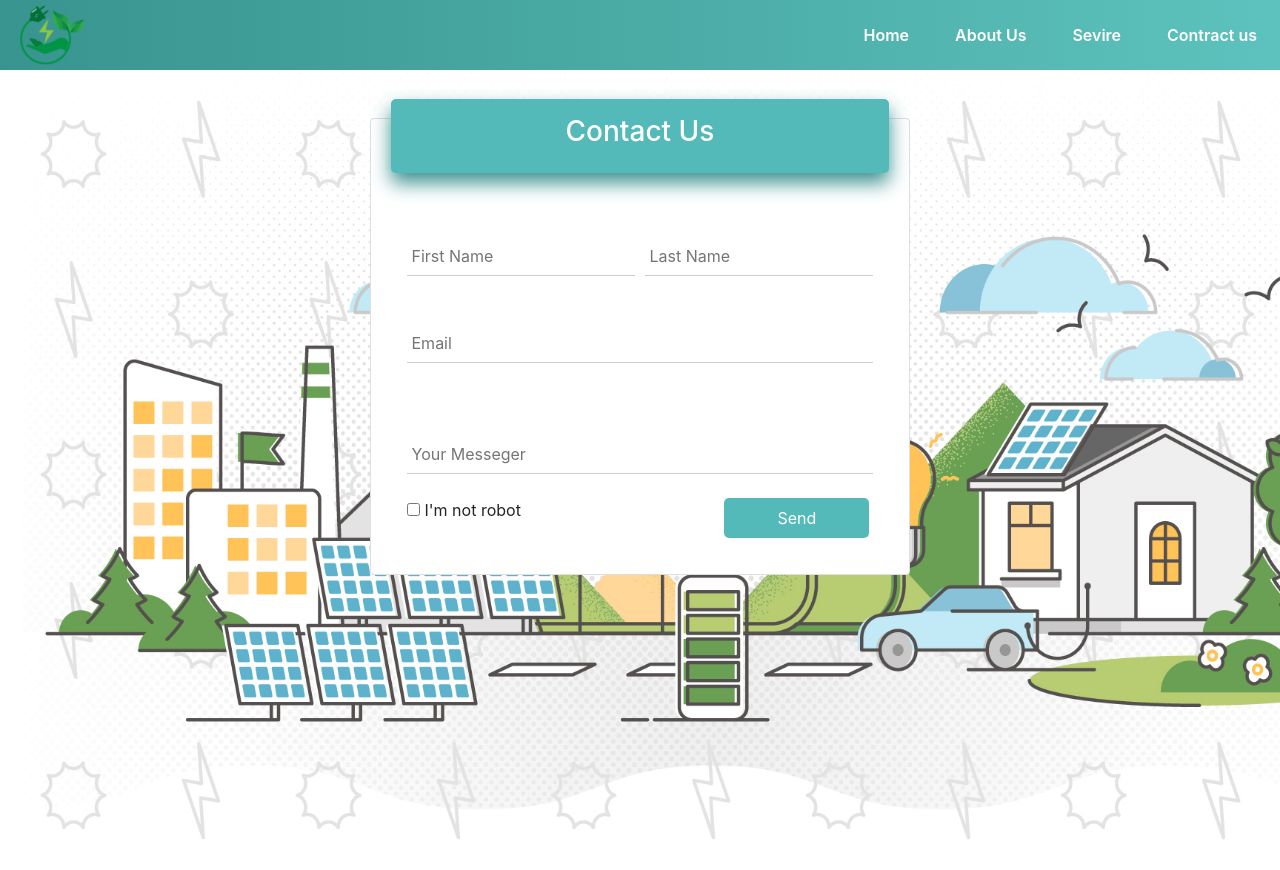
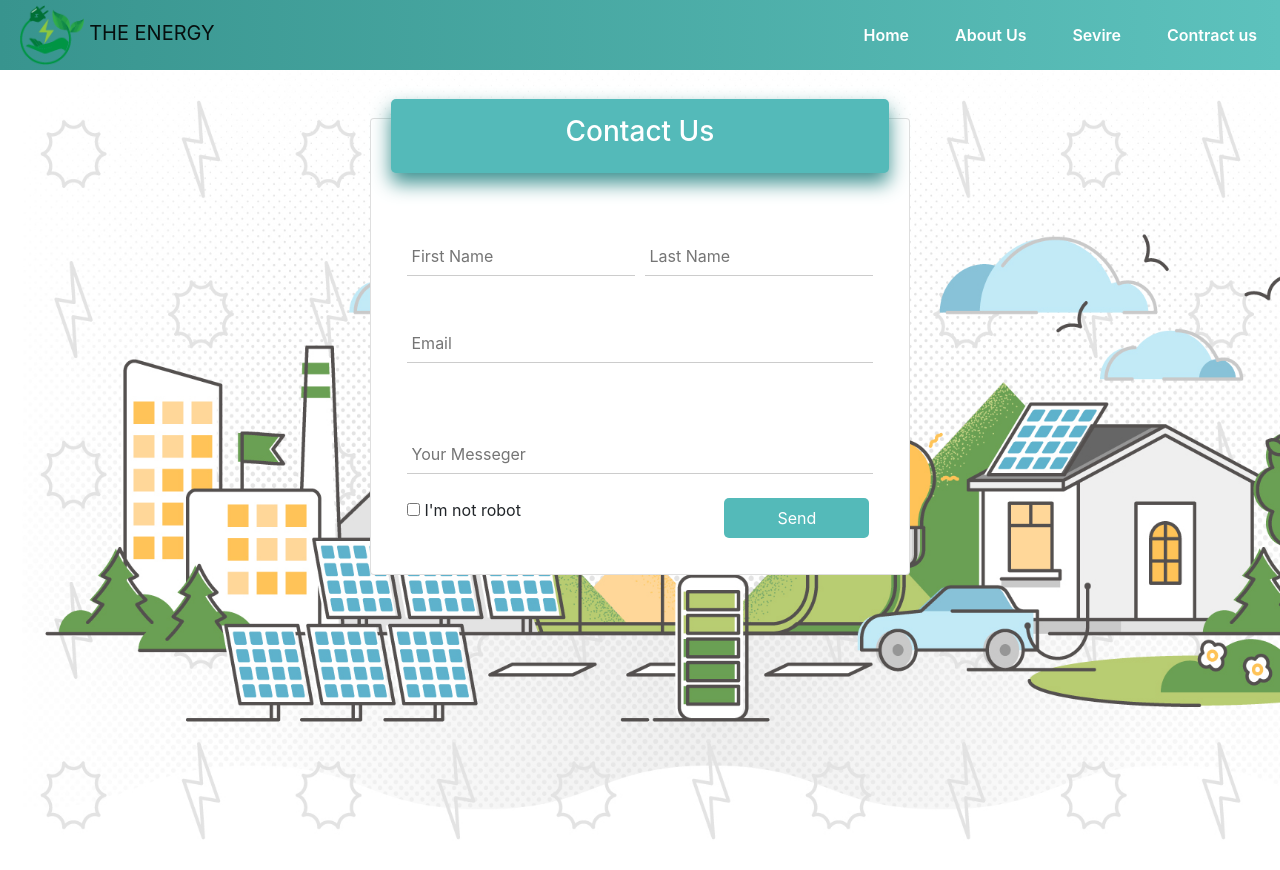
Before and after one commit to takejnguyenvy2710/tuan_di, a plain HTML site: page Contact Us.html in a window 1280 px wide. Drawn offline with nearby package versions, Linux system fonts and the light colour scheme.

Commit message:
Update Contact Us.html

```diff
--- a/Contact Us.html
+++ b/Contact Us.html
@@ -14,7 +14,7 @@
 <body>
     <section id="nav-bar">
         <nav class="navbar navbar-expand-lg navbar-light bg-light">
-            <a class="navbar-brand" href="#"><img src="./ico/Logo.png" alt=""></a>
+            <a class="navbar-brand" href="#"><img src="./ico/Logo.png" alt=""> THE ENERGY</a>
             <button class="navbar-toggler" type="button" data-toggle="collapse" data-target="#navbarSupportedContent" aria-controls="navbarSupportedContent" aria-expanded="false" aria-label="Toggle navigation">
               <i class="fa-solid fa-bars"></i>
             </button>
```
